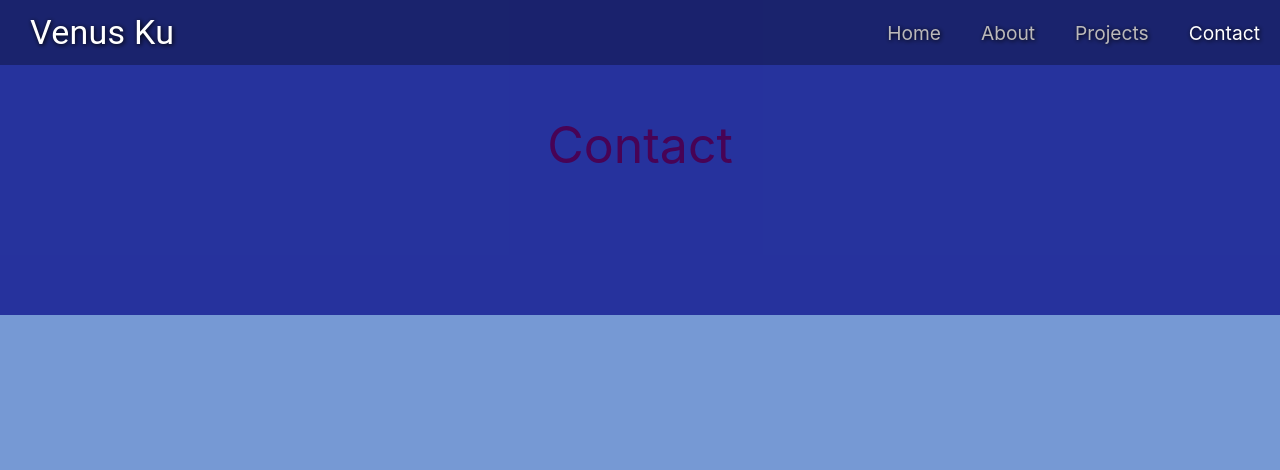
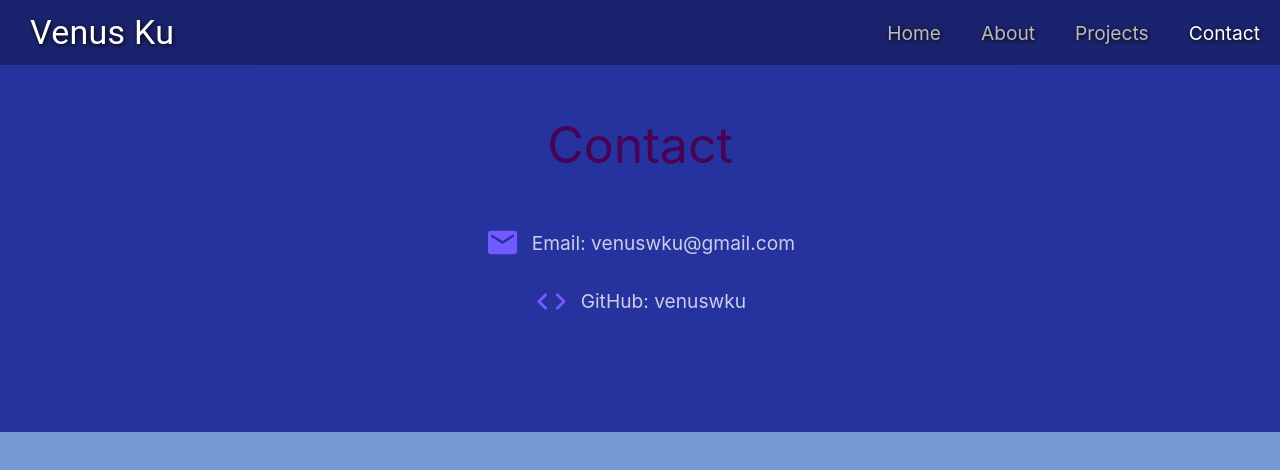
Before and after one commit to venuswku/venuswku.github.io, a React (Create React App) app: page /contact in a window 1280 px wide. Shown: the top 470 px of the page. Built offline with nearby package versions, Linux system fonts and the light colour scheme.

Commit message:
added contact links

```diff
--- a/src/Pages/About.css
+++ b/src/Pages/About.css
@@ -32,6 +32,8 @@
 .download:hover {
     color: white;
     text-shadow: 1px 1px 5px #000000;
+}
+.download:active {
     box-shadow: 1px 1px 5px #000000;
 }
 
--- a/src/Pages/Contact.css
+++ b/src/Pages/Contact.css
@@ -1,5 +1,21 @@
 .contact {
-    padding-top: 65px;
-    padding-bottom: 7%;
+    padding: 65px 50px 7%;
     background: rgba(11, 17, 139, 0.75);
 }
+
+.contact-links {
+    display: flex;
+    justify-content: center;
+    align-items: center;
+    color: rgba(255, 255, 255, 0.755);
+    text-decoration: none;
+    margin-bottom: 2%;
+}
+.contact-links:hover {
+    color: white;
+    text-shadow: 1px 1px 5px #000000;
+}
+.contact-link-icon {
+    color: #715AFF;
+    margin-right: 1%;
+}
--- a/src/Pages/Contact.js
+++ b/src/Pages/Contact.js
@@ -1,10 +1,18 @@
 import React from 'react';
 import './Contact.css';
+import EmailRoundedIcon from '@material-ui/icons/EmailRounded';
+import CodeRoundedIcon from '@material-ui/icons/CodeRounded';
 
 function Contact() {
     return (
         <div className="contact">
             <p className="heading">Contact</p>
+            <a href="mailto:venuswku@gmail.com" target="_blank" rel="noopener noreferrer" className="contact-links">
+                <EmailRoundedIcon fontSize="large" className="contact-link-icon" />Email: venuswku@gmail.com
+            </a>
+            <a href="https://github.com/venuswku" target="_blank" rel="noopener noreferrer" className="contact-links">
+                <CodeRoundedIcon fontSize="large" className="contact-link-icon" />GitHub: venuswku
+            </a>
         </div>
     );
 }
--- a/src/Pages/Projects.css
+++ b/src/Pages/Projects.css
@@ -39,6 +39,9 @@
 .code:hover {
     color: white;
     text-shadow: 1px 1px 5px #000000;
+}
+.demo:active,
+.code:active {
     box-shadow: 1px 1px 5px #000000;
 }
 
@@ -51,6 +54,7 @@
     align-items: center;
 }
 iframe {
+    border-radius: 20px;
     margin-top: 5%;
 }
 .mom {
--- a/src/Pages/Projects.js
+++ b/src/Pages/Projects.js
@@ -12,7 +12,7 @@ function Projects() {
                     <p className="project-description">Online portfolio to display my projects and tell more information about me.</p>
                     <div className="project-links">
                         <NavLink exact to="/" className="demo" target="_blank">Demo</NavLink>
-                        <a className="code" href="https://github.com/venuswku/venuswku.github.io" target="_blank">Code</a>
+                        <a className="code" href="https://github.com/venuswku/venuswku.github.io" target="_blank" rel="noopener noreferrer">Code</a>
                     </div>
                 </div>
             <p className="heading art-heading">Digital Art</p>
```
